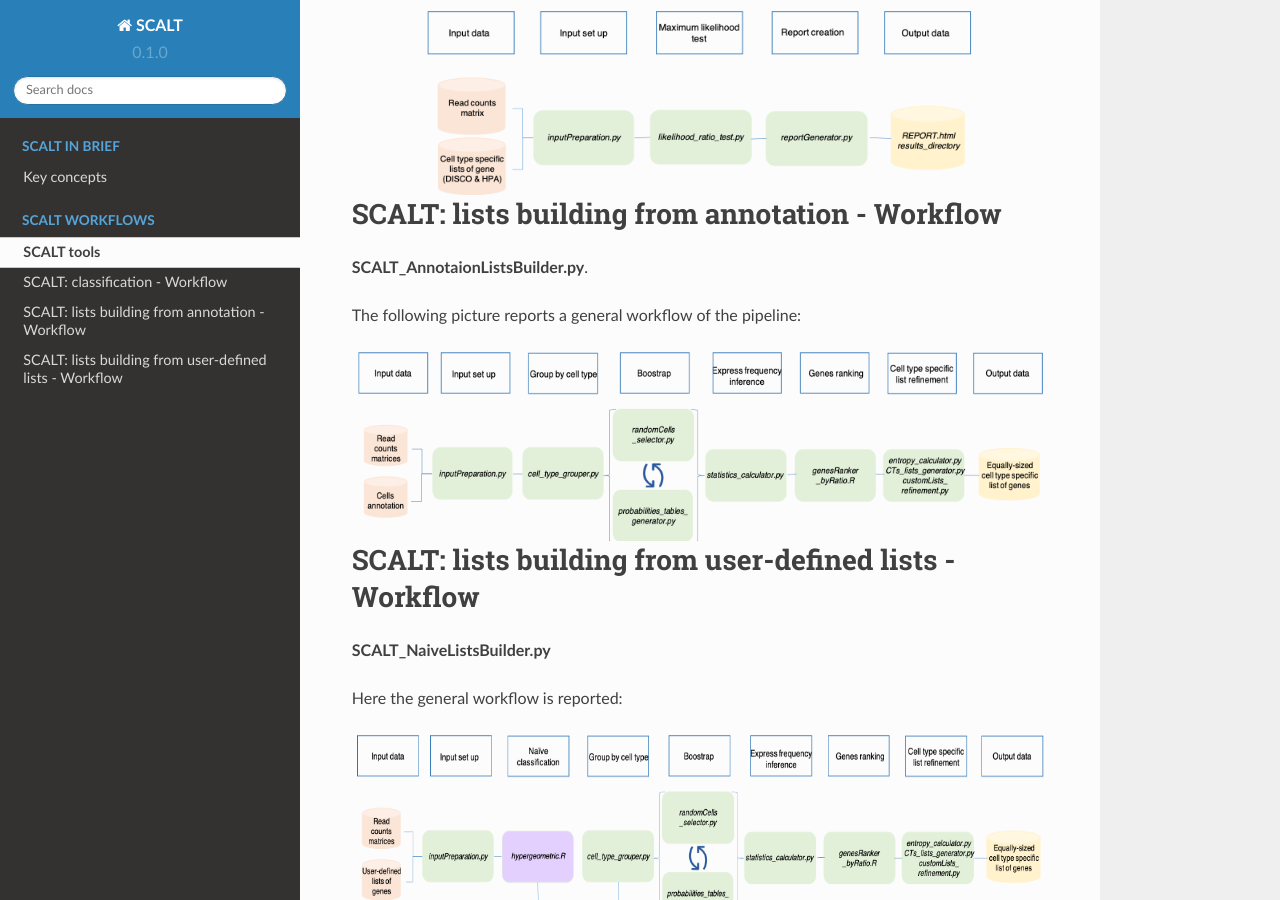
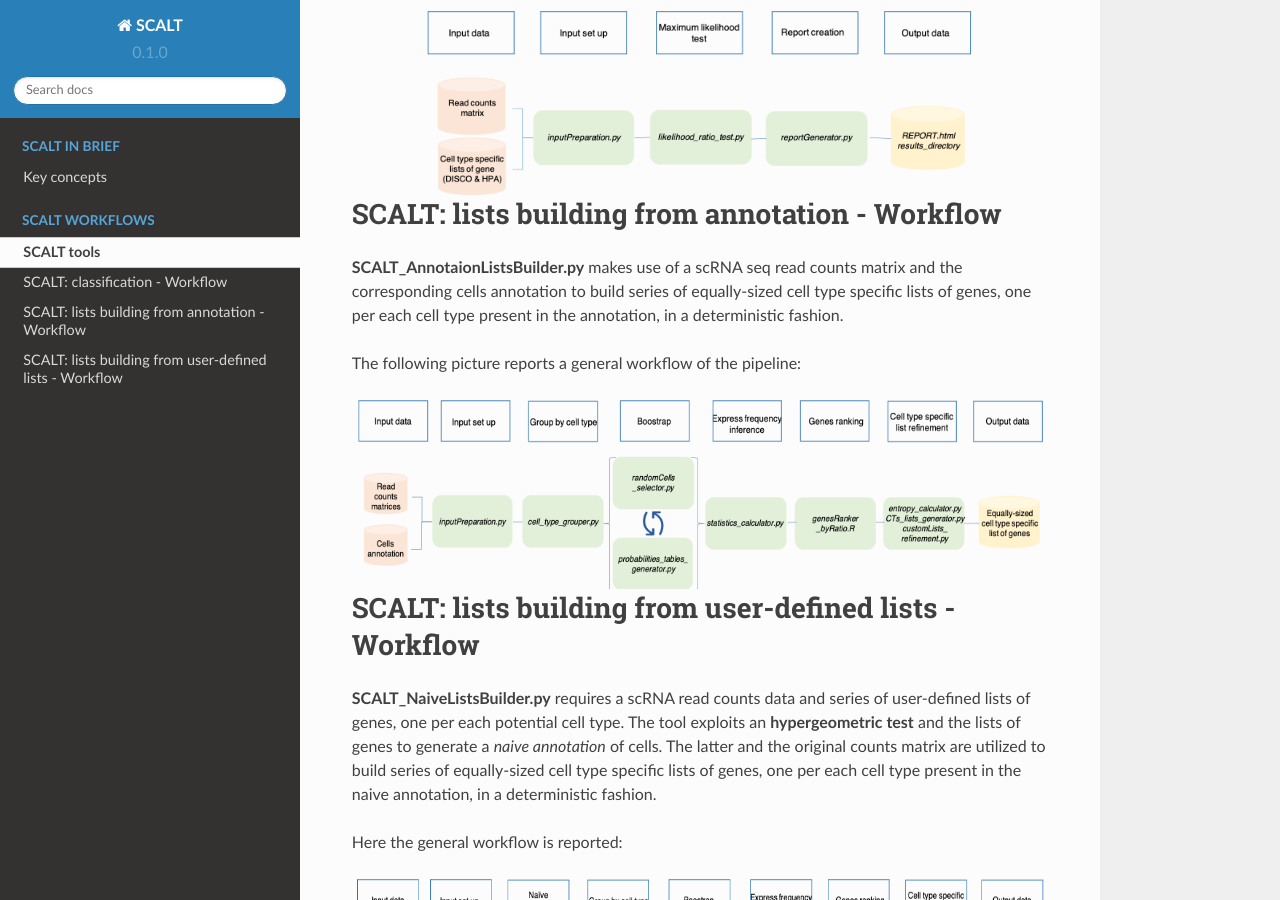
Before and after one commit to danitrave/CapitalCitiesGame, a Sphinx documentation site: the page built from docs/source/workflows.rst, in a window 1280 px wide and 900 px high, scrolled down 522 px. Built offline with Sphinx 7.4.7 and the Read the Docs theme 2.0.0, drawn with Linux system fonts in a browser that asks for light colours.

Commit message:
Update workflows.rst

```diff
--- a/docs/source/workflows.rst
+++ b/docs/source/workflows.rst
@@ -21,7 +21,7 @@ A general workflow of the utility can be visualized in the following image:
 SCALT: lists building from annotation - Workflow
 ================================================
 
-**SCALT_AnnotaionListsBuilder.py**.
+**SCALT_AnnotaionListsBuilder.py** makes use of a scRNA seq read counts matrix and the corresponding cells annotation to build series of equally-sized cell type specific lists of genes, one per each cell type present in the annotation, in a deterministic fashion.
 
 The following picture reports a general workflow of the pipeline:
 
@@ -32,7 +32,7 @@ The following picture reports a general workflow of the pipeline:
 SCALT: lists building from user-defined lists - Workflow
 ========================================================
 
-**SCALT_NaiveListsBuilder.py**
+**SCALT_NaiveListsBuilder.py** requires a scRNA read counts data and series of user-defined lists of genes, one per each potential cell type. The tool exploits an **hypergeometric test** and the lists of genes to generate a *naive annotation* of cells. The latter and the original counts matrix are utilized to build series of equally-sized cell type specific lists of genes, one per each cell type present in the naive annotation, in a deterministic fashion.
 
 Here the general workflow is reported:
 
```
